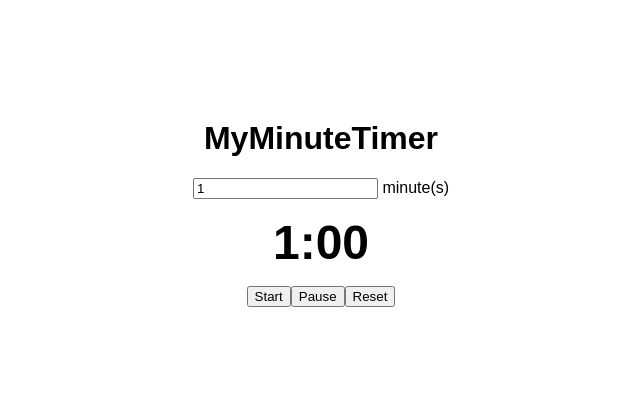
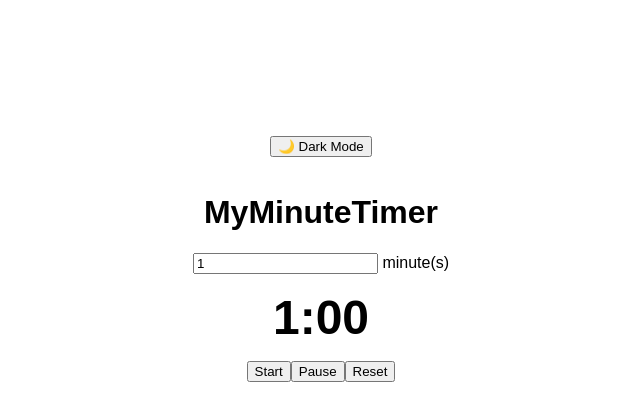
Before and after one commit to Richrow13/my-minute-timer, a React (Vite) app: page / in a window 1280 px wide. Shown: the top 420 px of the page, without its empty margins (319-959 px from the left). Built offline with nearby package versions, Linux system fonts and the light colour scheme.

Commit message:
Add dark mode toggle

```diff
--- a/src/App.jsx
+++ b/src/App.jsx
@@ -4,6 +4,9 @@ export default function MyMinuteTimer() {
   const [time, setTime] = useState(60);
   const [isRunning, setIsRunning] = useState(false);
   const [inputMinutes, setInputMinutes] = useState(1);
+  const [darkMode, setDarkMode] = useState(() => {
+    return localStorage.getItem('darkMode') === 'true';
+  });
 
   useEffect(() => {
     let timer;
@@ -22,8 +25,26 @@ export default function MyMinuteTimer() {
     setIsRunning(true);
   };
 
+  const toggleDarkMode = () => {
+    setDarkMode(prev => {
+      localStorage.setItem('darkMode', !prev);
+      return !prev;
+    });
+  };
+
   return (
-    <div style={{ textAlign: 'center', marginTop: '5rem' }}>
+    <div style={{
+      textAlign: 'center',
+      marginTop: '5rem',
+      backgroundColor: darkMode ? '#111' : '#fff',
+      color: darkMode ? '#fff' : '#000',
+      minHeight: '100vh',
+      padding: '1rem'
+    }}>
+      <button onClick={toggleDarkMode} style={{ marginBottom: '1rem' }}>
+        {darkMode ? '🌞 Light Mode' : '🌙 Dark Mode'}
+      </button>
+
       <h1>MyMinuteTimer</h1>
 
       <div>
```
